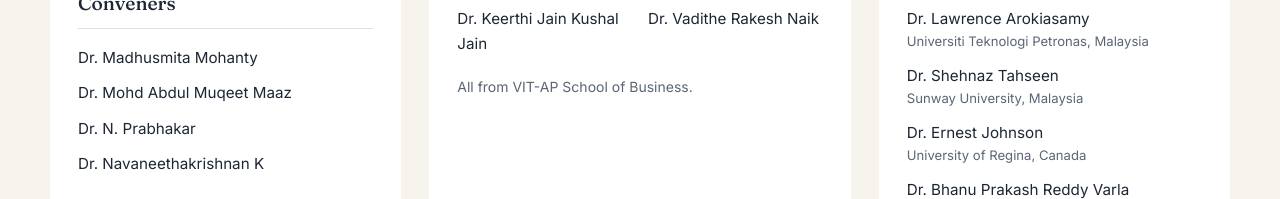
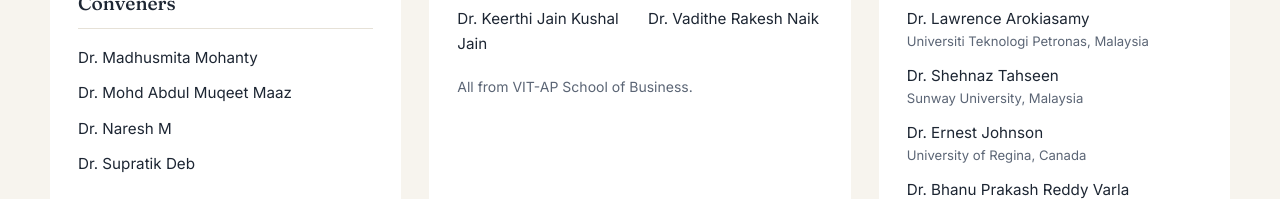
Before and after one commit to bluntlycoded/icisd-2027, a plain HTML site: page index.html in a window 1280 px wide. Shown: the part 9410-9609 px from the top of the page. Drawn offline with Linux system fonts and the light colour scheme.

Commit message:
Update conveners: add Dr. Naresh M and Dr. Supratik Deb
Replaces Dr. N. Prabhakar and Dr. Navaneethakrishnan K.

Co-Authored-By: Claude Opus 5.5 <noreply@anthropic.com>

```diff
--- a/index.html
+++ b/index.html
@@ -403,8 +403,8 @@
           <ul>
             <li>Dr. Madhusmita Mohanty</li>
             <li>Dr. Mohd Abdul Muqeet Maaz</li>
-            <li>Dr. N. Prabhakar</li>
-            <li>Dr. Navaneethakrishnan K</li>
+            <li>Dr. Naresh M</li>
+            <li>Dr. Supratik Deb</li>
           </ul>
         </div>
         <div class="reveal">
```
